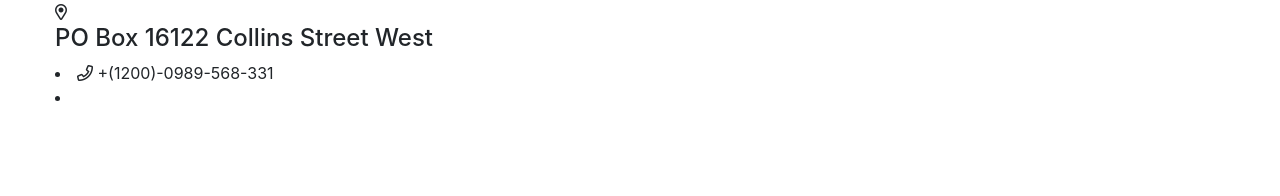
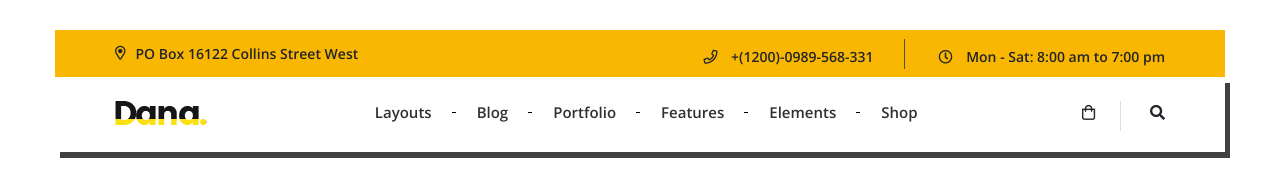
Before and after one commit to Afroja0/Dana, a plain HTML site: page index.html in a window 1280 px wide. Drawn offline with nearby package versions, Linux system fonts and the light colour scheme.

Commit message:
Header-top and Menu area style

```diff
--- a/index.html
+++ b/index.html
@@ -14,20 +14,68 @@
 <body>
 
     <Header>
+        <div class="header-area">
             <div class="container">
                 <div class="row">
-                <div class="header-area">
+                    <div class="col-xl-12">
                         <div class="header-top">
+                            <div class="row">
+                                <div class="col-xl-5">
                                     <div class="top-info-left">
                                         <i class="far fa-map-marker-alt"></i>
                                         <h4>PO Box 16122 Collins Street West</h4>
                                     </div>
+                                </div>
+                                <div class="col-xl-7">
                                     <div class="top-info-right">
                                         <li>
                                             <i class="far fa-phone"></i>
                                             +(1200)-0989-568-331
                                         </li>
-                            <li></li>
+                                        <div class="clock">
+                                            <li>
+                                                <i class="far fa-clock"></i>
+                                                Mon - Sat: 8:00 am to 7:00 pm
+                                            </li>
+                                        </div>
+                                    </div>
+                                </div>
+                            </div>
+                        </div>
+                    </div>
+                </div>
+            </div>
+            <div class="menu-area d-flex align-items-center">
+                <div class="container">
+                    <div class="row">
+                        <div class="col-xl-2">
+                            <div class="logo-area">
+                                <img src="assets/images/logo.png" alt="">
+                            </div>
+                        </div>
+                        <div class="col-xl-7">
+                            <div class="main-menu">
+                                <nav>
+                                    <ul>
+                                        <li><a href="#">Layouts</a></li>
+                                        <li class="menu-border"><a href="#">Blog</a></li>
+                                        <li class="menu-border"><a href="#">Portfolio</a></li>
+                                        <li class="menu-border"><a href="#">Features</a></li>
+                                        <li class="menu-border"><a href="#">Elements</a></li>
+                                        <li class="menu-border"><a href="#">Shop</a></li>
+                                    </ul>
+                                </nav>
+                            </div>
+                        </div>
+                        <div class="col-xl-3">
+                            <div class="menu-right">
+                                <div class="cart-area">
+                                    <i class="far fa-shopping-bag"></i>
+                                </div>
+                                <div class="search-area">
+                                    <i class="fas fa-search"></i>
+                                </div>
+                            </div>
                         </div>
                     </div>
                 </div>
--- a/style.css
+++ b/style.css
@@ -0,0 +1,126 @@
+@import url('https://fonts.googleapis.com/css?family=Open+Sans:300,300i,400,400i,600,600i,700,700i,800,800i');
+*{
+    margin: 0;
+    padding: 0;
+}
+body{
+    font-family: 'Open Sans', sans-serif;
+    font-size: 14px;
+    box-sizing: border-box;
+}
+/* Header Top Area */
+.header-area{
+    width: 1170px;
+    background: #fab702;
+    margin: auto;
+    margin-top: 30px;
+}
+.header-top {
+    margin: 16px 45px 10px;
+}
+
+.top-info-left h4 {
+    font-size: 14px;
+    padding-left: 10px;
+    margin: 0;
+    font-weight: 600;
+}
+
+.top-info-left {
+    display: flex;
+}
+
+.top-info-right {
+    display: flex;
+    float: right;
+}
+
+.top-info-right li {
+    list-style: none;
+    margin-left: 65px;
+    font-weight: 600;
+}
+
+.top-info-right li i {
+    margin-right: 10px;
+}
+.clock li {
+    position: relative;
+}
+
+.clock li:before {
+    position: absolute;
+    content: '';
+    width: 1px;
+    height: 30px;
+    background: #505050;
+    left: -35px;
+    top: -7px;
+}
+/* Menu Area */
+.menu-area {
+    background: #fff;
+    height: 75px;
+    box-shadow: 5px 6px 0 rgba(0, 0, 0, .75);
+}
+.logo-area {
+    margin-left: 45px;
+}
+.main-menu {
+    text-align: right;
+}
+.main-menu nav ul {
+    margin: 0;
+    display: inline-block;
+}
+.main-menu nav ul li {
+    list-style: none;
+    float: left;
+    font-size: 15px;
+    font-weight: 600;
+    padding-left: 45px;
+}
+.main-menu nav ul li a {
+    color: #303030;
+    text-decoration: none;
+    transition: all .3s;
+}
+
+.main-menu nav ul li:hover a {
+    color: #fab702
+}
+
+.main-menu nav ul li.menu-border {
+    position: relative;
+}
+
+.main-menu nav ul li.menu-border:before {
+    position: absolute;
+    content: '';
+    width: 4px;
+    height: 1px;
+    background: #000;
+    left: 20px;
+    top: 50%;
+}
+/* Menu Right Area */
+.menu-right {
+    display: flex;
+    float: right;
+    margin-right: 45px;
+    font-size: 15px;
+}
+
+.menu-right .search-area {
+    padding-left: 55px;
+    position: relative;
+}
+
+.menu-right .search-area:before {
+    position: absolute;
+    content: '';
+    width: 1px;
+    height: 30px;
+    background: #dfdede;
+    left: 25px;
+}
```
Also changed, not shown: assets/images/logo.png (added). Lines whose indentation alone changed are shown as unchanged.
